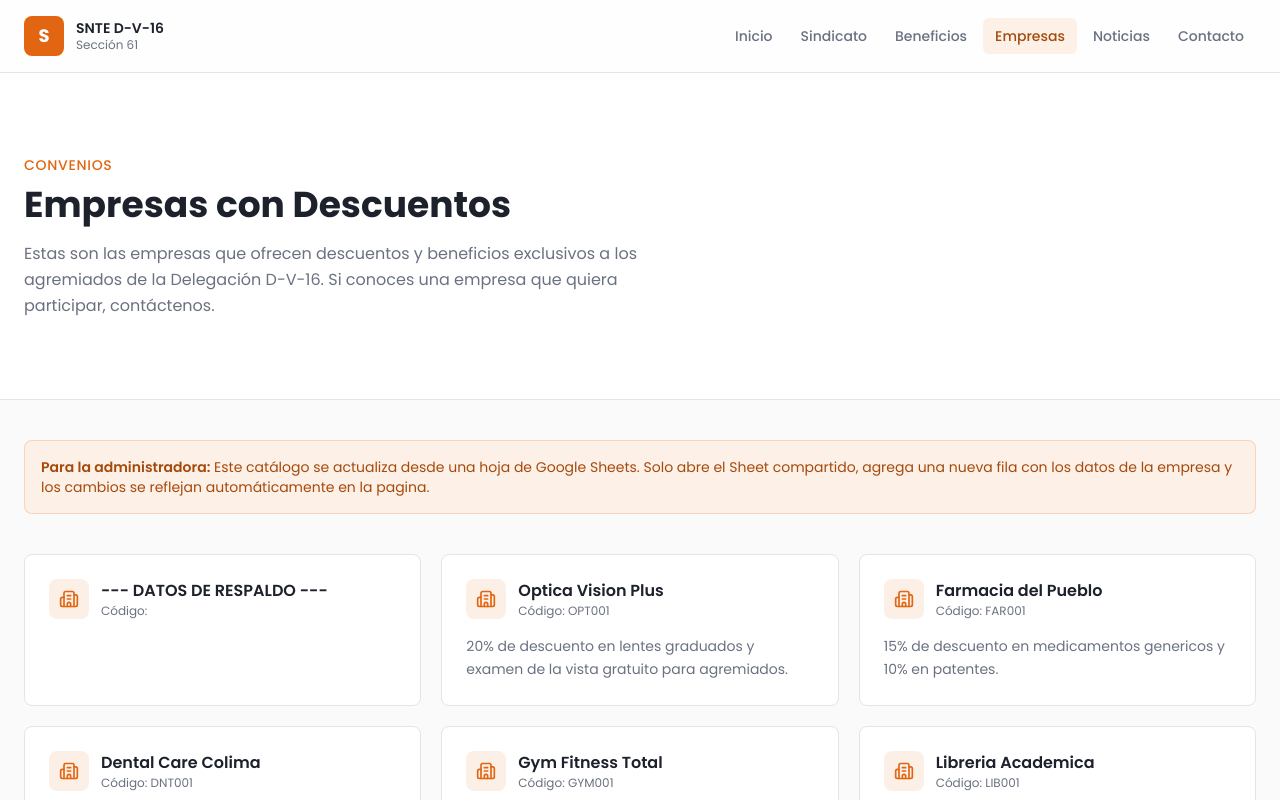
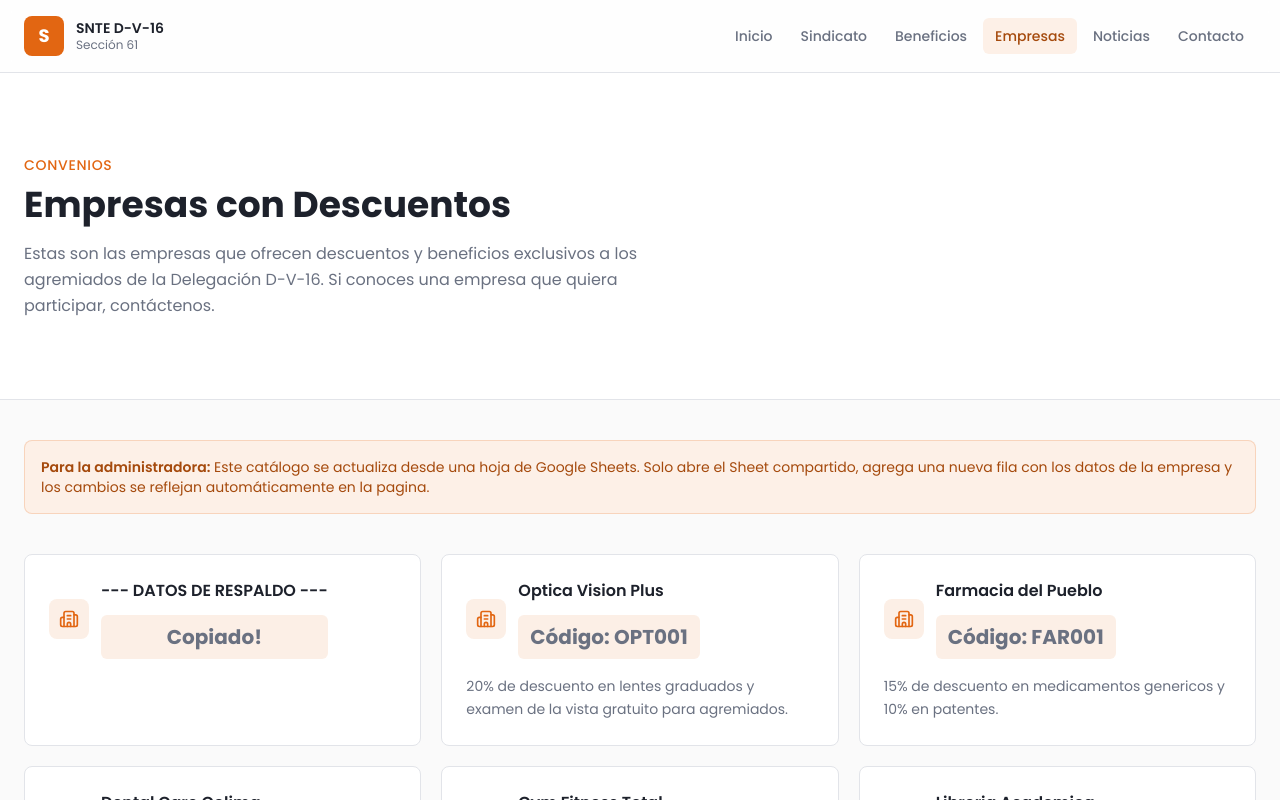
Before and after one commit to Jesuscodes555/Proyecto_SNTE_16, a Next.js app: page /empresas in a window 1280 px wide. Shown: the top 800 px of the page. Built offline with nearby package versions, Linux system fonts and the light colour scheme.

Commit message:
Arreglando codigo de empresas

```diff
--- a/app/empresas/EmpresasClient.tsx
+++ b/app/empresas/EmpresasClient.tsx
@@ -3,7 +3,7 @@
 *|==============================================================================|
 *| app/empresas/EmpresasClient.tsx                                              |
 *| Autor: Jesús Avalos (21460040)                                               |
-*| Descripción: Componente cliente que muestra el catalogo de empresas con.     |
+*| Descripción: Componente cliente que muestra el catalogo de empresas con     |
 *| descuentos exclusivos para los agremiados del SNTE. Recibe los datos.        |
 *| de las empresas como props desde la pagina principal (Server Component).     |
 *| y permite filtrar por categoría usando un estado local.                      |
@@ -12,15 +12,17 @@
 
 import { Building2, Phone, MapPin } from "lucide-react"
 import type { Empresa } from "@/lib/google-sheets"
+import { useState } from "react"
 
 
 // Componente principal de la pagina (Server Component asíncrono)
 // Tiene una parte asíncrona porque necesita esperar los datos de Google Sheets
-export default function EmpresasClient({ initialEmpresas}: {
+export default function EmpresasClient({ initialEmpresas }: {
   initialEmpresas: Empresa[]
 }) {
 
   const empresas = initialEmpresas // Si no hay datos, usamos arreglo vacío para evitar errores
+  const [copiado, setCopiado] = useState("") // Estado para mostrar mensaje de "copiado" temporalmente
   return (
     <>
       {/* Encabezado de la pagina con titulo y descripción */}
@@ -71,9 +73,17 @@ export default function EmpresasClient({ initialEmpresas}: {
                   <h3 className="text-base font-semibold text-card-foreground">
                     {empresa.nombre}
                   </h3>
-                  <p className="text-xs text-muted-foreground">
-                    Código: {empresa.codigo}
-                  </p>
+                  <div
+                    onClick={() => {navigator.clipboard.writeText(empresa.codigo)
+                      setCopiado(empresa.codigo)
+                      setTimeout(() => setCopiado(""), 2000)
+                    } }
+                    className="mt-3 cursor-pointer select-none rounded-md bg-primary/10 px-3 py-2 text-center transition hover:bg-primary/20"
+                    title="Haz clic para copiar el código al portapapeles">
+                    <p className="text-xl font-bold text-muted-foreground">
+                      {copiado === empresa.codigo ? "Copiado!" : `Código: ${empresa.codigo}`}
+                    </p>
+                  </div>
                 </div>
               </div>
 
```
